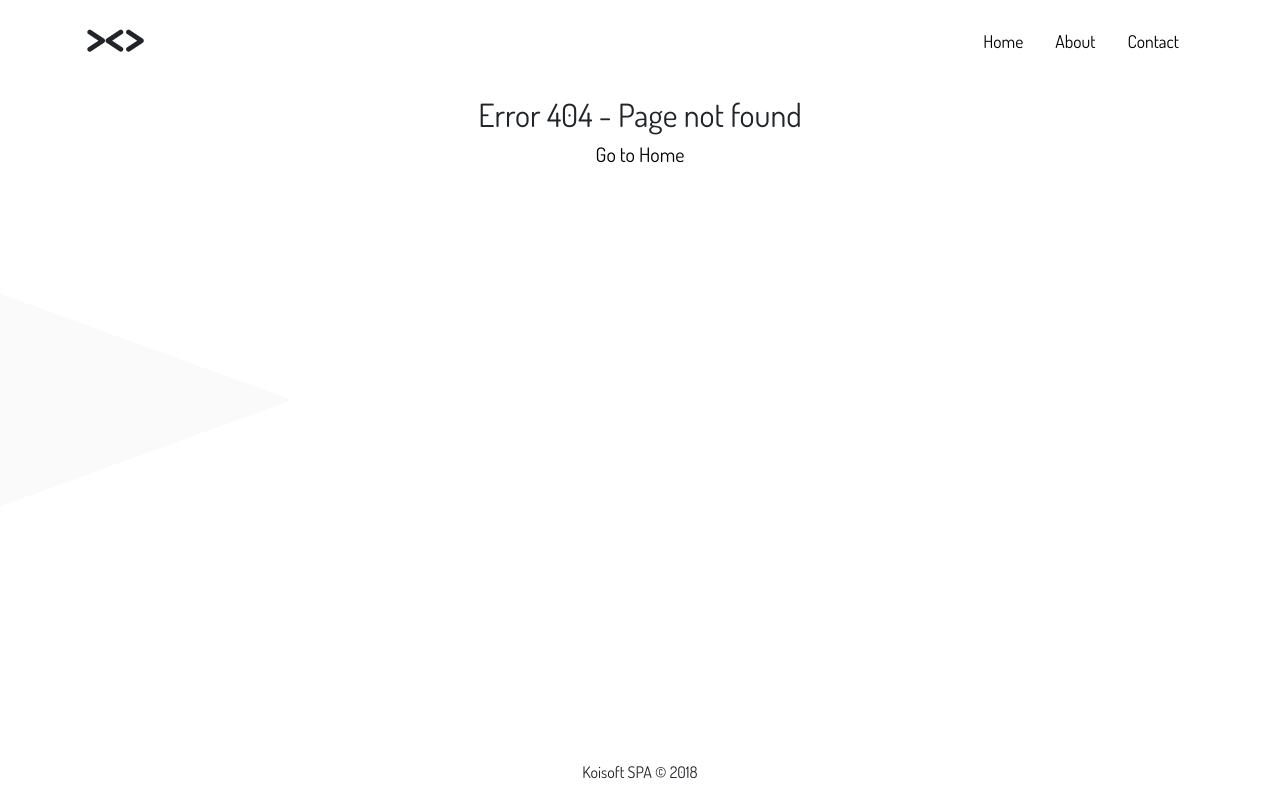
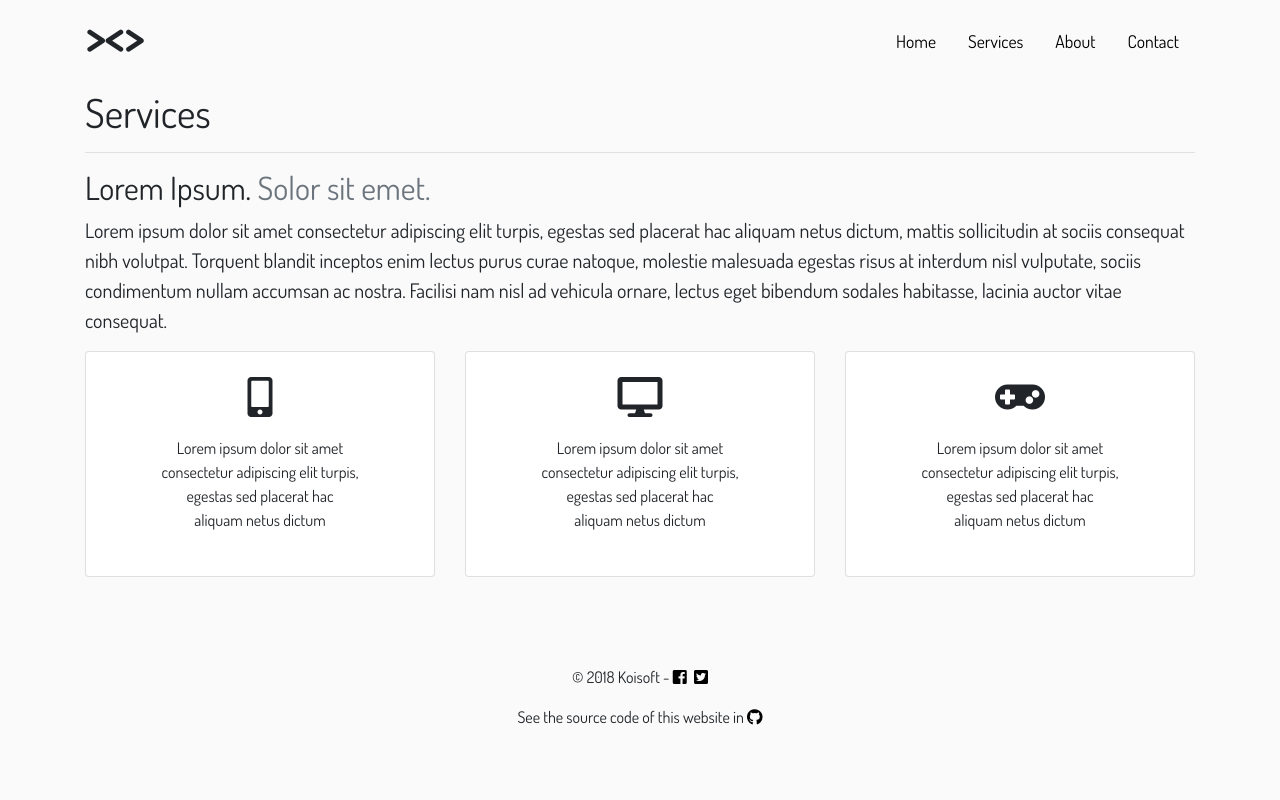
Before and after one commit to mansep/koisoft-web-vue, a Vue app: page /services in a window 1280 px wide. Before the commit this address had no page. Built offline with nearby package versions, Linux system fonts and the light colour scheme.

Commit message:
add Services and About Us

```diff
--- a/public/index.html
+++ b/public/index.html
@@ -5,13 +5,13 @@
     <meta http-equiv="X-UA-Compatible" content="IE=edge">
     <meta name="viewport" content="width=device-width, initial-scale=1, shrink-to-fit=no">
     <link rel="icon" href="<%= BASE_URL %>favicon.ico">
-    <title>Koisoft - Under Construction</title>
+    <title>Koisoft</title>
     <link href="https://fonts.googleapis.com/css?family=Dosis" rel="stylesheet">
     <link rel="stylesheet" href="https://use.fontawesome.com/releases/v5.2.0/css/all.css" integrity="sha384-hWVjflwFxL6sNzntih27bfxkr27PmbbK/iSvJ+a4+0owXq79v+lsFkW54bOGbiDQ" crossorigin="anonymous">
   </head>
   <body>
     <noscript>
-      <strong>We're sorry but koisoft-web-vue doesn't work properly without JavaScript enabled. Please enable it to continue.</strong>
+      <strong>We're sorry but this website doesn't work properly without JavaScript enabled. Please enable it to continue.</strong>
     </noscript>
     <div id="app"></div>
     <!-- built files will be auto injected -->
--- a/src/App.vue
+++ b/src/App.vue
@@ -1,13 +1,14 @@
 <template>
-  <div id="app" class="container d-flex w-100 h-100 mx-auto flex-column">
-    <header class="mb-4">
+  <div id="app" class="d-flex w-100 h-100 mx-auto flex-column" >
+    <header >
       <nav-bar/>
     </header>
     <main>
       <router-view/>
     </main>
-    <footer class="mt-auto  text-center">
-      <p>Koisoft SPA &copy; 2018 </p>
+    <footer class="mt-5 text-center">
+      <p>&copy; 2018 Koisoft - <a href="https://www.facebook.com/koisoft"><i class="fab fa-facebook-square"></i></a> <a class="ml-1" href="https://twitter.com/Koisoftspa"> <i class="fab fa-twitter-square"></i></a></p>
+      <p>See the source code of this website in <a href="https://github.com/mansep/koisoft-web-vue"><i class="fab fa-github"></i></a> </p>
     </footer>
   </div>
 </template>
--- a/src/assets/css/main.css
+++ b/src/assets/css/main.css
@@ -1,12 +1,7 @@
 body,html{
     font-family: 'Dosis', sans-serif;
     height: 100%;
-    background:
-        -webkit-linear-gradient(110deg, #FFF 60%, rgba(0, 0, 0, 0) 50%),
-        -webkit-linear-gradient(250deg, #FFF 60%, rgba(0, 0, 0, 0) 50%);
-
     background-color: rgba(250, 250, 250, 50);
-
 }
 a,
 a:focus,
@@ -16,7 +11,7 @@ a:hover{
 }
 
 a:hover{
-    border-bottom: .15rem solid #000;
+    border-bottom: .15rem solid #0e6655 ;
 }
 
 .logo{
@@ -30,26 +25,22 @@ a:hover{
     font-size: 1.1em;
 }
 
-.carousel {
-    margin-bottom: 2rem;
-  }
-
 .carousel-caption {
     color: #000 !important;
-    bottom: 3rem;
+    top: 6rem;
     z-index: 10;
 }
 
 .carousel-item {
-    height: 30rem;
-    background-color: #ffffff;
+    height: 35rem;
+    background-color: rgba(250, 250, 250, 50);
 }
 .carousel-item > img {
     position: absolute;
     top: 0;
     left: 0;
     min-width: 100%;
-    height: 30rem;
+    min-height: 100%;
 }
 .carousel-indicators .active {
     background-color: #273746;
@@ -67,11 +58,55 @@ a:hover{
     text-decoration: none;
     outline: 0;
     opacity: .9;
+    border-bottom: 0px;
 }
- @media (min-width: 40em) {
+
+
+@media (max-width: 450px) {
+    .nav {
+        width: 100%;
+        margin-top: 0px;
+        float: none;
+        font-size: 1em;
+    }
+    .logo{
+        display: block;
+        margin-left: auto;
+        margin-right: auto;
+        width: 100%;
+    }
+    .carousel-caption {
+        top: 1rem;
+    }
+}
+ @media (min-width: 450px) {
     .carousel-caption p {
       margin-bottom: 1.25rem;
       font-size: 1.25rem;
       line-height: 1.4;
+
     }
 }
+
+hr {
+    margin-top: 1rem;
+    margin-bottom: 1rem;
+    border: 0;
+    border-top: 1px solid rgba(0, 0, 0, 0.1);
+}
+
+.btn-primary{
+    background-color: #0e6655;
+    border-color: #0e6655;
+}
+.btn-primary:hover, .btn-primary:active, .btn-primary:visited {
+    background-color: #117a65;
+}
+.btn-outline-primary{
+    border-color: #117a65;
+    color: #117a65;
+}
+.btn-outline-primary:hover, .btn-outline-primary:active, .btn-outline-primary:visited {
+    background-color: #117a65;
+    border-color: #0e6655;
+}
--- a/src/components/NavBar.vue
+++ b/src/components/NavBar.vue
@@ -1,11 +1,18 @@
 <template id="tplNav">
-    <div>
+    <div class="container">
+        <div class="row">
+            <div class="col-lg-4 col-sm-12 text-center">
                 <div class="logo">&gt;&lt;&gt;</div>
+            </div>
+            <div class="col-lg-8 col-sm-12 text-center">
                 <nav class="nav">
                     <router-link class="nav-link active" to="/">Home</router-link>
+                    <router-link class="nav-link" to="/services">Services</router-link>
                     <router-link class="nav-link" to="/about">About</router-link>
                     <router-link class="nav-link" to="/contact">Contact</router-link>
                 </nav>
+            </div>
+        </div>
     </div>
 </template>
 <script>
--- a/src/router.js
+++ b/src/router.js
@@ -13,6 +13,16 @@ export default new Router({
       component: () => import('./views/Home.vue')
     },
     {
+      path: '/about',
+      name: 'about',
+      component: () => import('./views/About.vue')
+    },
+    {
+      path: '/services',
+      name: 'services',
+      component: () => import('./views/Services.vue')
+    },
+    {
       path: '/contact',
       name: 'contact',
       component: () => import('./views/Contact.vue')
--- /dev/null
+++ b/src/views/About.vue
@@ -0,0 +1,44 @@
+<template>
+    <div class="container mt-3">
+      <div class="row">
+        <div class="col-md-12">
+            <h1>About Us</h1>
+            <hr/>
+        </div>
+      </div>
+      <div class="row mt-3">
+        <div class="col-md-7">
+          <h2>Lorem Ipsum. <span class="text-muted">Solor sit emet.</span></h2>
+          <p class="lead">Lorem ipsum dolor sit amet consectetur adipiscing elit turpis, egestas sed placerat hac aliquam netus dictum, mattis sollicitudin at sociis consequat nibh volutpat. Torquent blandit inceptos enim lectus purus curae natoque, molestie malesuada egestas risus at interdum nisl vulputate, sociis condimentum nullam accumsan ac nostra. Facilisi nam nisl ad vehicula ornare, lectus eget bibendum sodales habitasse, lacinia auctor vitae consequat.</p>
+        </div>
+        <div class="col-md-5">
+          <img class="img-fluid mx-auto" src="../assets/img/about.png" data-holder-rendered="true">
+        </div>
+      </div>
+      <hr/>
+      <div class="row mb-5 mt-5">
+          <div class="col-lg-4">
+
+            <h2 class="text-center"><i class="fas fa-fighter-jet"></i><br>Mission</h2>
+            <p class="text-justify">Donec sed odio dui. Etiam porta sem malesuada magna mollis euismod. Nullam id dolor id nibh ultricies vehicula ut id elit. Morbi leo risus, porta ac consectetur ac, vestibulum at eros. Praesent commodo cursus magna.</p>
+          </div>
+          <div class="col-lg-4">
+            <h2 class="text-center"><i class="fas fa-eye"></i><br>Vision</h2>
+            <p class="text-justify">Duis mollis, est non commodo luctus, nisi erat porttitor ligula, eget lacinia odio sem nec elit. Cras mattis consectetur purus sit amet fermentum. Fusce dapibus, tellus ac cursus commodo, tortor mauris condimentum nibh.</p>
+          </div>
+          <div class="col-lg-4">
+            <h2 class="text-center"><i class="fas fa-hand-paper"></i><br>Values</h2>
+            <p class="text-justify">Donec sed odio dui. Cras justo odio, dapibus ac facilisis in, egestas eget quam. Vestibulum id ligula porta felis euismod semper. Fusce dapibus, tellus ac cursus commodo, tortor mauris condimentum nibh, ut fermentum massa justo sit amet risus.</p>
+          </div>
+        </div>
+    </div>
+</template>
+
+<script>
+
+export default {
+  name: 'about'
+}
+</script>
+<style>
+</style>
--- a/src/views/Contact.vue
+++ b/src/views/Contact.vue
@@ -1,8 +1,17 @@
 <template>
+    <div class="container mt-3">
       <div class="row">
         <div class="col-lg-8 col-sm-12">
             <h1>Contact</h1>
-          <form class="pt-3" v-on:submit="sendContact" action="#" method="post">
+        </div>
+        <div class="col-lg-4 col-sm-12">
+            <h1>Info</h1>
+        </div>
+      </div>
+      <hr/>
+      <div class="row">
+        <div class="col-lg-8 col-sm-12">
+            <form v-on:submit="sendContact" action="#" method="post">
               <div class="form-group">
                 <label for="name">Full Name</label>
                 <input id="name" v-model="name" type="text" class="form-control">
@@ -24,14 +33,12 @@
                 <textarea id="message" v-model="message" class="form-control" rows="3"></textarea>
               </div>
               <div class="form-group">
-              <button type="submit" class="btn btn-outline-primary m-1">Send</button>
-              <button type="reset" class="btn btn-outline-secondary m-1">Reset</button>
+                <button type="submit" class="btn btn-primary m-1">Send</button>
+                <button type="reset" class="btn btn-secondary m-1">Reset</button>
               </div>
             </form>
         </div>
         <div class="col-lg-4 col-sm-12">
-          <h1>Info</h1>
-          <div class="pt-3">
           <p><i class="fas fa-map-marker-alt"/> <span class="pl-3">Camino correntoso KM 5.1, Puerto Montt, Chile</span></p>
           <p><i class="fas fa-phone"/> <span class="pl-3">+56 12 3456789 </span></p>
           <p><i class="far fa-envelope"/> <span class="pl-3">hello@koisoft.cl</span></p>
--- a/src/views/NotFound.vue
+++ b/src/views/NotFound.vue
@@ -1,8 +1,10 @@
 <template>
-    <div class="row h-100">
-        <div class="col-12 text-center">
-            <h2>Error 404 - Page not found</h2>
-            <h5><router-link to="/" >Go to Home</router-link></h5>
+    <div class="container">
+        <div class="row h-100 pt-5">
+            <div class="col-12 text-center">
+                <h2>Error 404 - Page not found</h2>
+                <h5><router-link to="/" >Go to Home</router-link></h5>
+            </div>
         </div>
     </div>
 </template>
--- /dev/null
+++ b/src/views/Services.vue
@@ -0,0 +1,64 @@
+<template>
+  <div class="container mt-3">
+      <div class="row">
+        <div class="col-md-12">
+            <h1>Services</h1>
+            <hr/>
+        </div>
+      </div>
+      <div class="row">
+        <div class="col-md-12">
+          <h2>Lorem Ipsum. <span class="text-muted">Solor sit emet.</span></h2>
+          <p class="lead">Lorem ipsum dolor sit amet consectetur adipiscing elit turpis, egestas sed placerat hac aliquam netus dictum, mattis sollicitudin at sociis consequat nibh volutpat. Torquent blandit inceptos enim lectus purus curae natoque, molestie malesuada egestas risus at interdum nisl vulputate, sociis condimentum nullam accumsan ac nostra. Facilisi nam nisl ad vehicula ornare, lectus eget bibendum sodales habitasse, lacinia auctor vitae consequat.</p>
+        </div>
+      </div>
+      <div class="row">
+        <div class="col-md-12">
+          <div class="card-deck mb-3 text-center">
+            <div class="card mb-4 box-shadow">
+              <div class="card-body">
+                <h1 class="card-title"><i class="fas fa-mobile-alt"></i></h1>
+                <ul class="list-unstyled mt-3 mb-4">
+                  <li>Lorem ipsum dolor sit amet </li>
+                  <li>consectetur adipiscing elit turpis, </li>
+                  <li>egestas sed placerat hac</li>
+                  <li>aliquam netus dictum </li>
+                </ul>
+              </div>
+            </div>
+            <div class="card mb-4 box-shadow">
+              <div class="card-body">
+                <h1 class="card-title"><i class="fas fa-desktop"></i></h1>
+                <ul class="list-unstyled mt-3 mb-4">
+                  <li>Lorem ipsum dolor sit amet </li>
+                  <li>consectetur adipiscing elit turpis, </li>
+                  <li>egestas sed placerat hac</li>
+                  <li>aliquam netus dictum </li>
+                </ul>
+              </div>
+            </div>
+            <div class="card mb-4 box-shadow">
+              <div class="card-body">
+                <h1 class="card-title"><i class="fas fa-gamepad"></i></h1>
+                <ul class="list-unstyled mt-3 mb-4">
+                  <li>Lorem ipsum dolor sit amet </li>
+                  <li>consectetur adipiscing elit turpis, </li>
+                  <li>egestas sed placerat hac</li>
+                  <li>aliquam netus dictum </li>
+                </ul>
+              </div>
+            </div>
+          </div>
+        </div>
+      </div>
+    </div>
+</template>
+
+<script>
+
+export default {
+  name: 'home'
+}
+</script>
+<style>
+</style>
```
Also changed, not shown: src/assets/img/about.png (added). Lines whose indentation alone changed are shown as unchanged.
